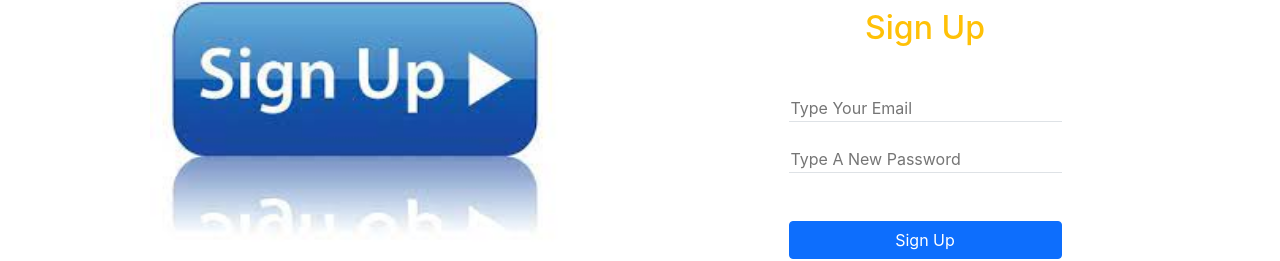
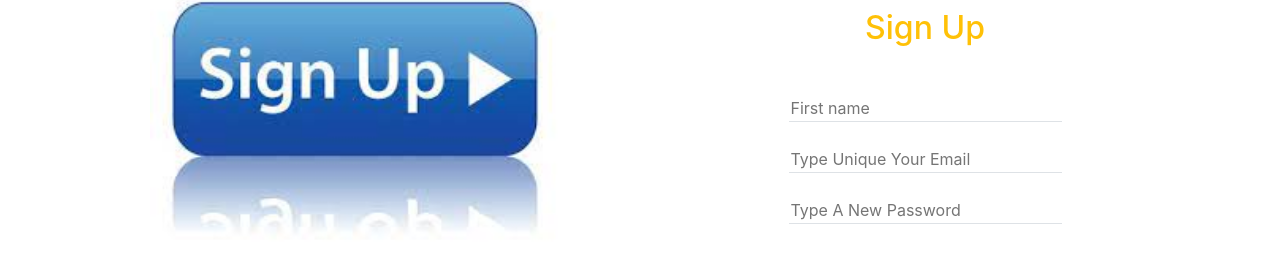
Before and after one commit to smahkafi/docmed, a React (Create React App) app: page /registration in a window 1280 px wide. Shown: the part 143-404 px from the top of the page. Built offline with nearby package versions, Linux system fonts and the light colour scheme; no server answers.

Commit message:
log in setup

```diff
--- a/src/Pages/About/AboutBanner/AboutBanner.js
+++ b/src/Pages/About/AboutBanner/AboutBanner.js
@@ -7,7 +7,7 @@ const AboutBanner = () => {
         <div className="aboutbanner">
             <Container>
                 <div className="mt-5 d-flex align-items-center">
-                    <div className="col-sm-12 about-title col-md-6 col-lg-4 about-title">
+                    <div className="col-sm-12 about-title col-md-6 col-lg-4 about-title align-self-center">
                         <h1 className="">About Us</h1>
                     </div>
                     <div className="col-sm-12 col-md-6 col-lg-4 justify-content-center align-items-center">
--- a/src/Pages/Login/Login/Login.js
+++ b/src/Pages/Login/Login/Login.js
@@ -8,7 +8,7 @@ import useAuth from '../../../hooks/useAuth';
 
 const Login = () => {
     const { allContext} = useAuth()
-    const {handleResetPassword, setUser, handlePasswordChange, handleLogin, user, signInUsingGoogle, handleEmailChange, error } = allContext;
+    const {setUser, handlePasswordChange, handleLogin, signInUsingGoogle, handleEmailChange, error } = allContext;
     const location = useLocation();
     const history = useHistory();
     const redirect_url = location.state?.from || '/home';
@@ -32,18 +32,13 @@ const Login = () => {
                 <form onSubmit={handleLogin} className="text-center">
                     <p className="text-danger">{error}</p>
 
-                    <input className="input-field border-bottom border-0 w-50" type="text" name="first name" placeholder="First name" />
+                    <input onBlur={handleEmailChange} className="input-field border-bottom border-0 w-50 " type="email" name="email" placeholder="Type Unique Your Email" required />
                     <br /> <br />
-                    <input className="input-field border-bottom border-0 w-50" type="text" name="last name" placeholder="Last name" />
-                        <br /> <br />
+                    <input onBlur={handlePasswordChange} className="input-field border-bottom border-0 w-50" type="password" name="password" placeholder="Type A New Password" required /><br/>
 
-                    <input onBlur={handlePasswordChange} className="input-field border-bottom border-0 w-50" type="password" name="password" placeholder="Password" required />
-                        <br /> <br />
                     <input className="mt-5 w-30 btn btn-danger m-auto" type="submit" value="Login" />
                         <br /> <br />
-
                         <h5>or</h5>
-
                         <button onClick={handleGoogleSignIn} type="submit" className="btn btn-primary me-2"> <FontAwesomeIcon icon={faGoogle} /> Google Sign In</button>
 
                 </form>
--- a/src/Pages/Login/Register/Registration.js
+++ b/src/Pages/Login/Register/Registration.js
@@ -3,7 +3,7 @@ import useAuth from '../../../hooks/useAuth';
 import signup from '../../../imges/login/signup.jpg'
 
 const Registration = () => {
-    const { handleRegistration, handleEmailChange, handlePasswordChange } = useAuth();
+    const { handleRegistration, handleEmailChange, handlePasswordChange, getName } = useAuth();
     return (
         <div className="container my-5 pb-3">
             <div className="row ">
@@ -17,13 +17,14 @@ const Registration = () => {
 
                     <div onSubmit={handleRegistration} className="text-center"></div>
 
-                    <input onBlur={handleEmailChange} className="input-field border-bottom border-0 w-50 " type="email" name="email" placeholder="Type Your Email" required />
+                        <input onBlur={getName} className="input-field border-bottom border-0 w-50" type="text" name="first name" placeholder="First name" />
+                        <br /> <br />
+
+                        <input onBlur={handleEmailChange} className="input-field border-bottom border-0 w-50 " type="email" name="email" placeholder="Type Unique Your Email" required />
                         <br /> <br />
                         <input onBlur={handlePasswordChange} className="input-field border-bottom border-0 w-50" type="password" name="password" placeholder="Type A New Password" required /><br/>
-                        <input
-                            className="mt-5 w-50 btn btn-primary m-auto mb-5"
-                            type="submit"
-                            value="Sign Up"/>
+
+                        <input className="mt-5 w-50 btn btn-primary m-auto mb-5" type="submit" value="Sign Up"/>
                 </div>
             </div>
         </div>
--- a/src/hooks/useFirebase.js
+++ b/src/hooks/useFirebase.js
@@ -8,6 +8,7 @@ initializeAuthentication();
 const useFirebase = () => {
 
     const [user, setUser] = useState({});
+    const [name, setName] = useState("");
     const [email, setEmail] = useState("");
     const [password, setPassword] = useState("");
     const [error, setError] = useState("");
@@ -32,6 +33,10 @@ const useFirebase = () => {
                 setError(error.message);
             })
     }
+
+    const getName = (e) => {
+        setName(e?.target?.value);
+    };
 
     const handleEmailChange = (e) => {
         setEmail(e.target.value);
@@ -95,7 +100,8 @@ const useFirebase = () => {
         handlePasswordChange,
         handleResetPassword,
         logOut,
-        setUser
+        setUser,
+        getName
     }
 }
 export default useFirebase;
```
Lines whose indentation alone changed are shown as unchanged.
